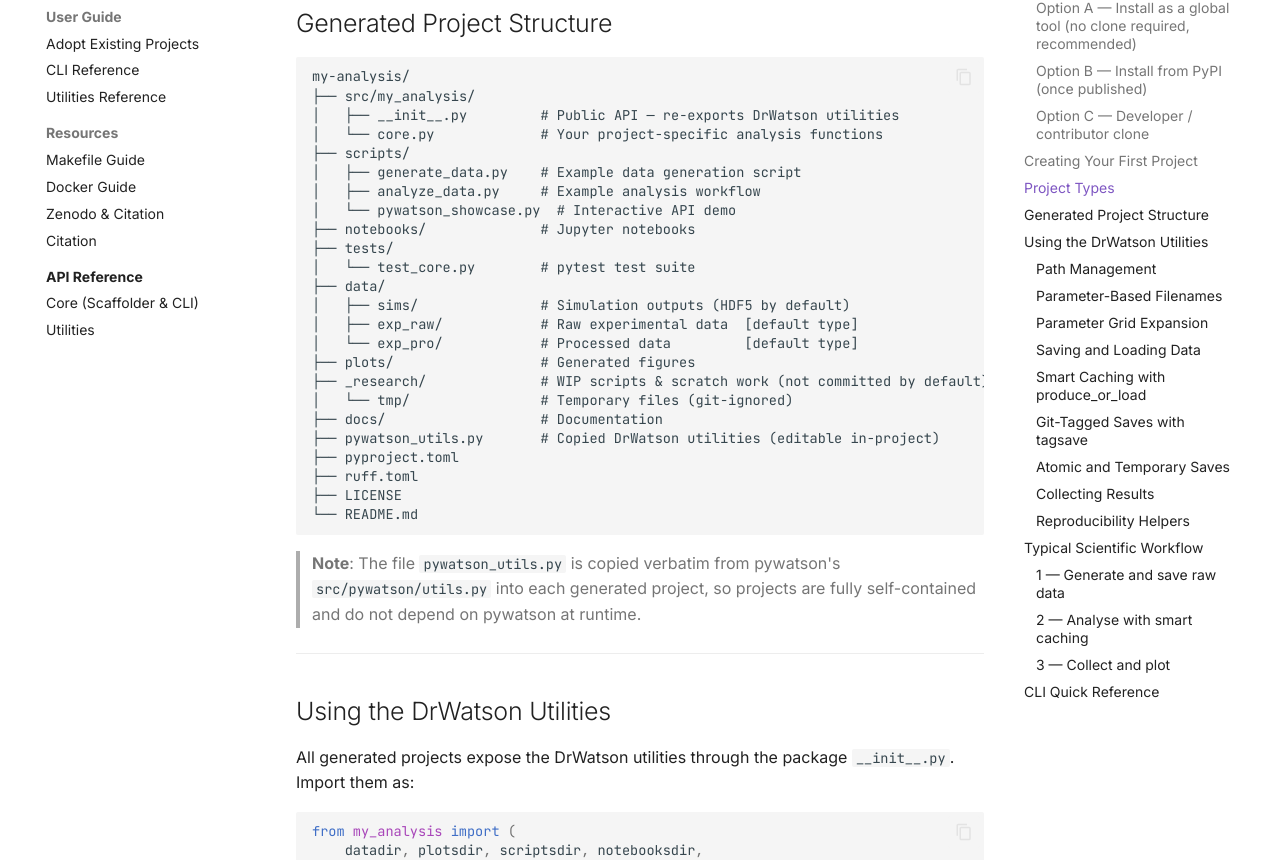
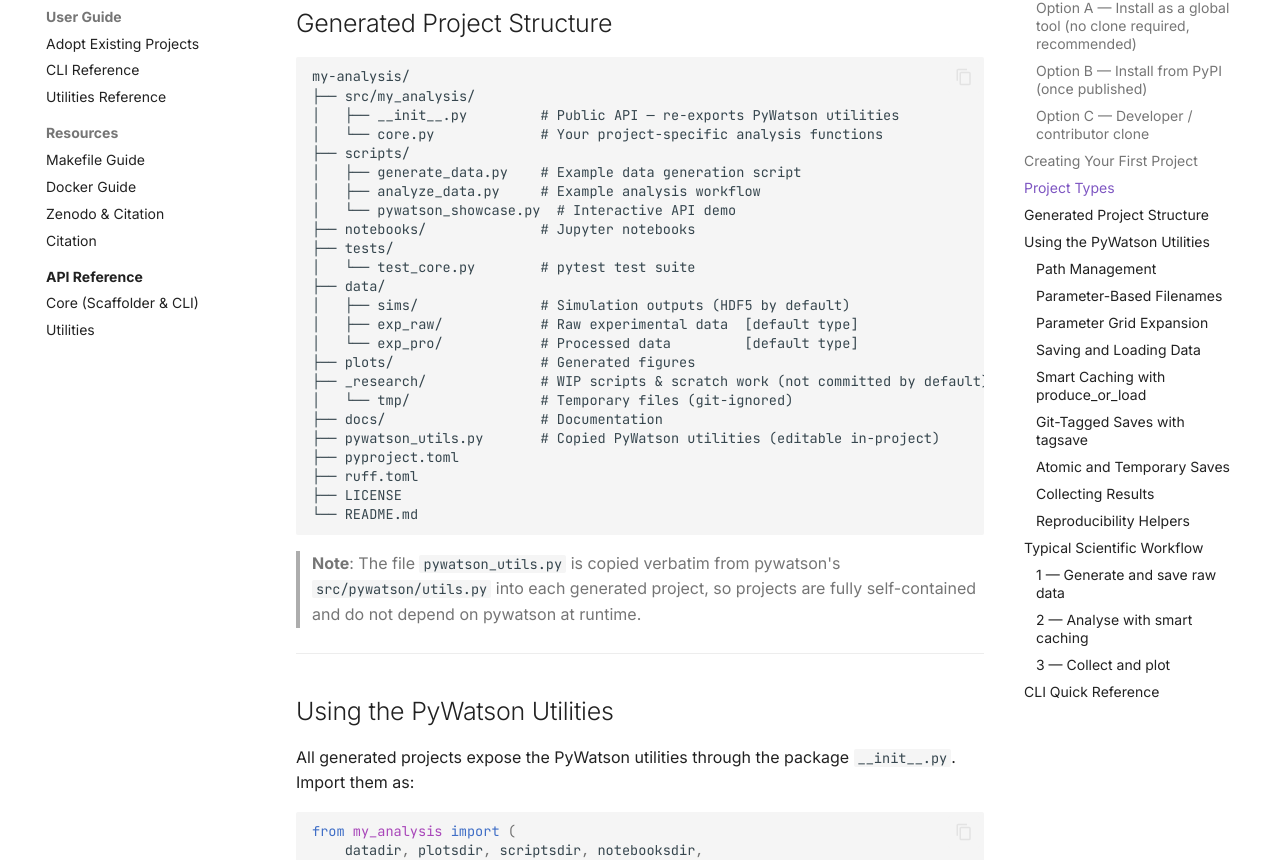
Before and after one commit to isaac-tes/pywatson, an MkDocs documentation site: the page built from docs/QUICKSTART.md, in a window 1280 px wide and 1400 px high, scrolled down 2743 px. Shown: the part 154-1014 px from the top of the window. Built offline with MkDocs 1.6.1 and Material for MkDocs 9.7.7, drawn with Linux system fonts in a browser that asks for light colours; comment, search, counter and statistics services are not loaded; some of the changed text lies outside the part shown.

Commit message:
fix: replace incorrect DrWatson references with PyWatson throughout codebase
15 files: README, docs/index.md, ADOPT_GUIDE, CLI, QUICKSTART, api/index.md, AGENTS.md, utils.py, __init__.py, templates (CHANGELOG, gitignore, notebook), tests.

````diff
--- a/docs/QUICKSTART.md
+++ b/docs/QUICKSTART.md
@@ -14,7 +14,7 @@ working reproducible scientific Python project in minutes.
 2. [Creating Your First Project](#creating-your-first-project)
 3. [Project Types](#project-types)
 4. [Generated Project Structure](#generated-project-structure)
-5. [Using the DrWatson Utilities](#using-the-drwatson-utilities)
+5. [Using the PyWatson Utilities](#using-the-pywatson-utilities)
    - [Path Management](#path-management)
    - [Parameter-Based Filenames](#parameter-based-filenames)
    - [Parameter Grid Expansion](#parameter-grid-expansion)
@@ -123,7 +123,7 @@ uv run pytest    # confirm tests pass (should be 2/2 green)
 ```
 my-analysis/
 ├── src/my_analysis/
-│   ├── __init__.py         # Public API — re-exports DrWatson utilities
+│   ├── __init__.py         # Public API — re-exports PyWatson utilities
 │   └── core.py             # Your project-specific analysis functions
 ├── scripts/
 │   ├── generate_data.py    # Example data generation script
@@ -140,7 +140,7 @@ my-analysis/
 ├── _research/              # WIP scripts & scratch work (not committed by default)
 │   └── tmp/                # Temporary files (git-ignored)
 ├── docs/                   # Documentation
-├── pywatson_utils.py       # Copied DrWatson utilities (editable in-project)
+├── pywatson_utils.py       # Copied PyWatson utilities (editable in-project)
 ├── pyproject.toml
 ├── ruff.toml
 ├── LICENSE
@@ -153,9 +153,9 @@ my-analysis/
 
 ---
 
-## Using the DrWatson Utilities
+## Using the PyWatson Utilities
 
-All generated projects expose the DrWatson utilities through the package
+All generated projects expose the PyWatson utilities through the package
 `__init__.py`. Import them as:
 
 ```python
--- a/src/pywatson/__init__.py
+++ b/src/pywatson/__init__.py
@@ -22,7 +22,7 @@ from .utils import (
     load_zarr,
     notebookfile,
     notebooksdir,
-    # DrWatson primitives
+    # PyWatson primitives
     parse_savename,
     plotfile,
     plotsdir,
@@ -76,7 +76,7 @@ __all__ = [
     "tagsave",
     "produce_or_load",
     "collect_results",
-    # DrWatson primitives
+    # PyWatson primitives
     "parse_savename",
     "dict_list",
     # Reproducibility
--- a/src/pywatson/templates/CHANGELOG.md.jinja2
+++ b/src/pywatson/templates/CHANGELOG.md.jinja2
@@ -9,6 +9,6 @@ and this project adheres to [Semantic Versioning](https://semver.org/).
 
 ### Added
 - Initial project structure created with [PyWatson](https://github.com/isaac-tes/pywatson)
-- DrWatson-style path management and HDF5 data handling
+- PyWatson path management and HDF5 data handling
 - Example scripts for data generation and analysis
 - pytest test suite
--- a/src/pywatson/templates/gitignore.jinja2
+++ b/src/pywatson/templates/gitignore.jinja2
@@ -1,5 +1,5 @@
 # =============================================================================
-# .gitignore for DrWatson-style Python scientific projects
+# .gitignore for PyWatson Python scientific projects
 # Generated by PyWatson — https://github.com/isaac-tes/pywatson
 # =============================================================================
 
@@ -69,7 +69,7 @@ coverage.xml
 *.pem
 
 # ---------------------------------------------------------------------------
-# DrWatson-style data directories
+# PyWatson data directories
 #
 # By default, data directories are excluded from version control because
 # data files are typically large and should be stored/shared separately
@@ -83,7 +83,7 @@ data/
 # data/exp_pro/       # Processed experimental data
 
 # ---------------------------------------------------------------------------
-# DrWatson research directory
+# Research directory
 #
 # _research/ contains work-in-progress scripts, scratch notes, and temporary
 # files that should NOT be committed to the main repository.
````
Also changed, not shown: AGENTS.md (+1 -1 lines), README.md (+5 -5 lines), docs/ADOPT_GUIDE.md (+2 -2 lines), docs/CLI.md (+2 -2 lines), docs/api/index.md (+1 -1 lines), docs/index.md (+5 -5 lines), src/pywatson/templates/notebook.ipynb.jinja2 (+4 -4 lines), 4 other files.
